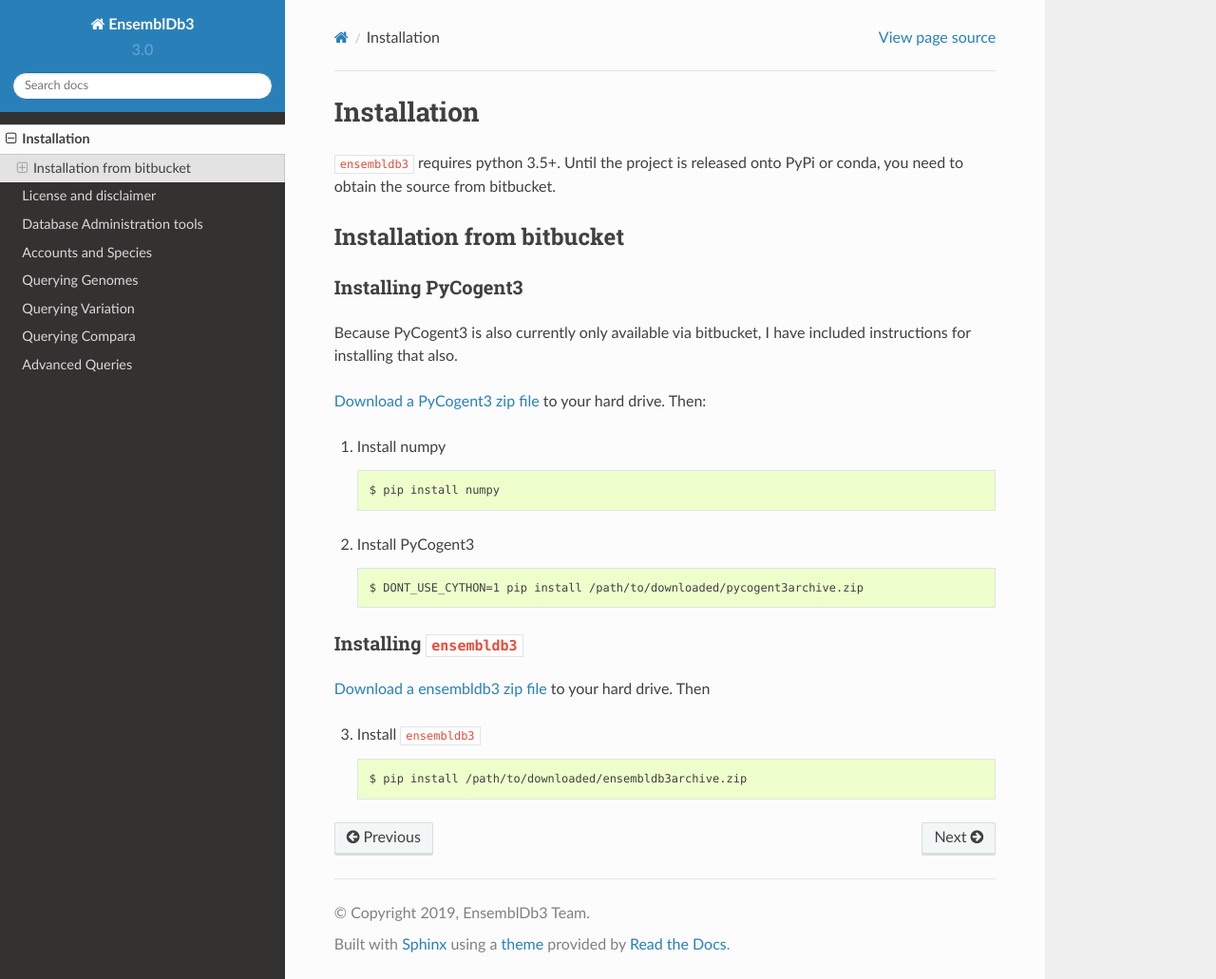
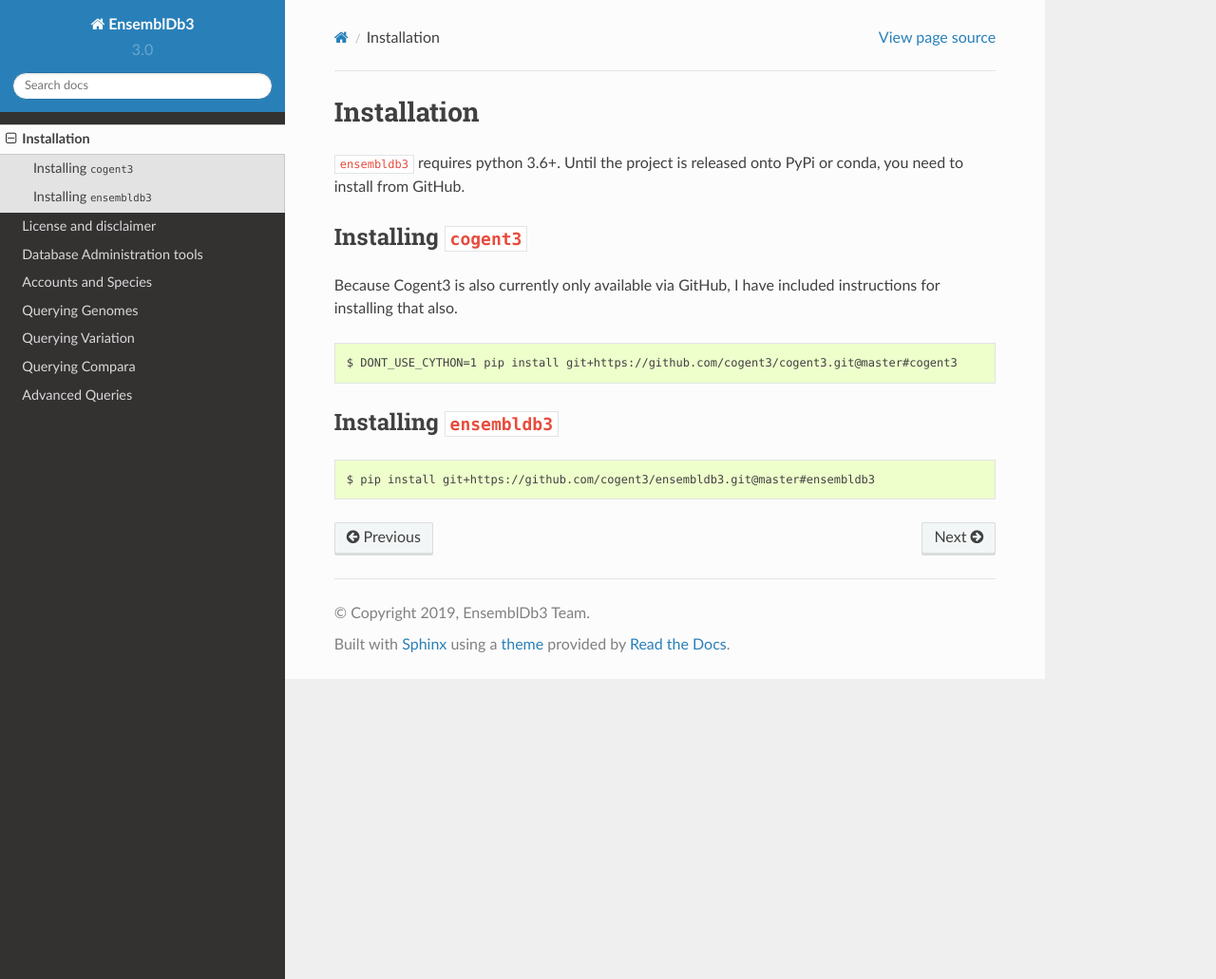
Before and after one commit to cogent3/ensembldb3, a Sphinx documentation site: the page built from doc/install.rst, in a window 1280 px wide and 1031 px high. Shown: the whole window at 95% size. Built offline with Sphinx 7.4.7 and the Read the Docs theme 2.0.0, drawn with Linux system fonts in a browser that asks for light colours.

Commit message:
DOC: updates to docs, point to github and cogent3

```diff
--- a/doc/compara.rst
+++ b/doc/compara.rst
@@ -80,7 +80,7 @@ Get genomic alignment for the *BRCA2* gene region. We can specify the alignment
     >>> aln
     3 x 99492 dna alignment: Homo sapiens:chromosome:13:32315473-32400266:1[GGGCTTGTGGC...], Pan troglodytes:chromosome:13:31957346-32041418:1[GGGCTTGTGGC...], Macaca mulatta:chromosome:17:11686607-11779396:1[GGGCTTGTGGC...]
 
-A PyCogent3 annotated alignment object is returned. This can be queried to get annotations corresponding to specific features, or for masking those features, etc.. See the PyCogent3 documentation for more information on `using annotations <http://cogent3.readthedocs.io/en/latest/examples/complete_seq_features.html>`_.
+A Cogent3 annotated alignment object is returned. This can be queried to get annotations corresponding to specific features, or for masking those features, etc.. See the Cogent3 documentation for more information on `using annotations <http://cogent3.readthedocs.io/en/latest/examples/complete_seq_features.html>`_.
 
 .. doctest::
 
--- a/doc/install.rst
+++ b/doc/install.rst
@@ -3,32 +3,21 @@
 Installation
 ============
 
-``ensembldb3`` requires python 3.5+. Until the project is released onto PyPi or conda, you need to obtain the source from bitbucket.
+``ensembldb3`` requires python 3.6+. Until the project is released onto PyPi or conda, you need to install from GitHub.
 
-Installation from bitbucket
----------------------------
+Installing ``cogent3``
+----------------------
 
-Installing PyCogent3
-^^^^^^^^^^^^^^^^^^^^
+Because Cogent3 is also currently only available via GitHub, I have included instructions for installing that also.
 
-Because PyCogent3 is also currently only available via bitbucket, I have included instructions for installing that also.
+::
 
-`Download a PyCogent3 zip file <https://bitbucket.org/pycogent3/cogent3/downloads>`_ to your hard drive. Then:
-
-1. Install numpy ::
-
-    $ pip install numpy
-
-2. Install PyCogent3 ::
-
-    $ DONT_USE_CYTHON=1 pip install /path/to/downloaded/pycogent3archive.zip
+    $ DONT_USE_CYTHON=1 pip install git+https://github.com/cogent3/cogent3.git@master#cogent3
 
 
 Installing ``ensembldb3``
-^^^^^^^^^^^^^^^^^^^^^^^^^
+-------------------------
 
-`Download a ensembldb3 zip file <https://bitbucket.org/pycogent3/ensembldb3/downloads>`_ to your hard drive. Then
+::
 
-3. Install ``ensembldb3`` ::
-
-    $ pip install /path/to/downloaded/ensembldb3archive.zip
+    $ pip install git+https://github.com/cogent3/ensembldb3.git@master#ensembldb3
--- a/doc/licenses.rst
+++ b/doc/licenses.rst
@@ -16,7 +16,7 @@ License and disclaimer
       this list of conditions and the following disclaimer in the documentation
       and/or other materials provided with the distribution.
 
-    * Neither the name of PyCogent3, cogent3 nor the names of its
+    * Neither the name of EnsemblDb3, ensembldb3 nor the names of its
       contributors may be used to endorse or promote products derived from
       this software without specific prior written permission.
 
--- a/setup.py
+++ b/setup.py
@@ -13,7 +13,7 @@ __email__ = "Gavin.Huttley@anu.edu.au"
 __status__ = "Production"
 
 # Check Python version, no point installing if unsupported version inplace
-if sys.version_info < (3,5):
+if sys.version_info < (3, 6):
     py_version = ".".join([str(n) for n in sys.version_info])
     raise RuntimeError("Python-3.5 or greater is required, Python-%s used." % py_version)
 
```
Also changed, not shown: other parts of doc/licenses.rst (+1 -1 lines), doc/admin.rst (+5 -3 lines), doc/index.rst (+6 -6 lines), 1 other file.
